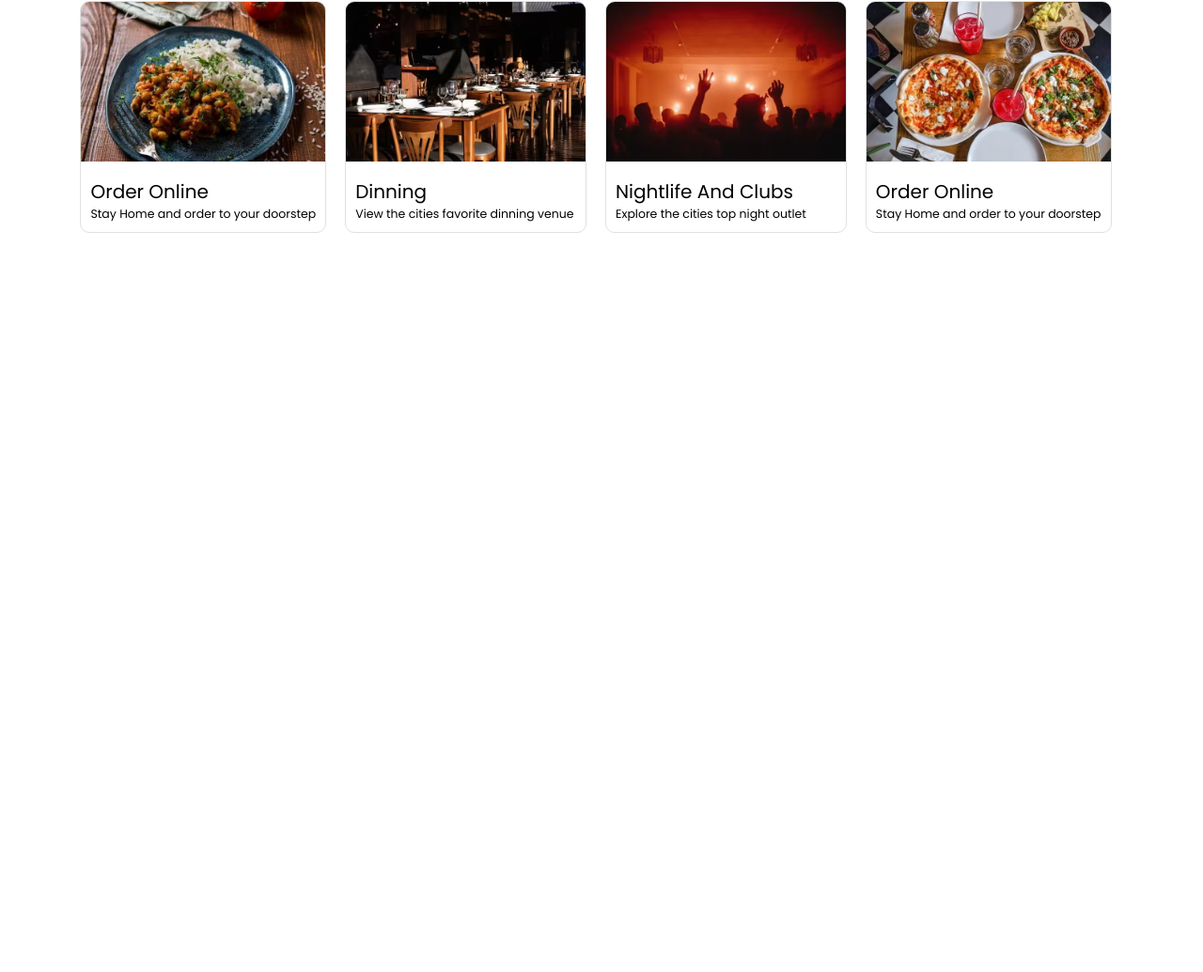
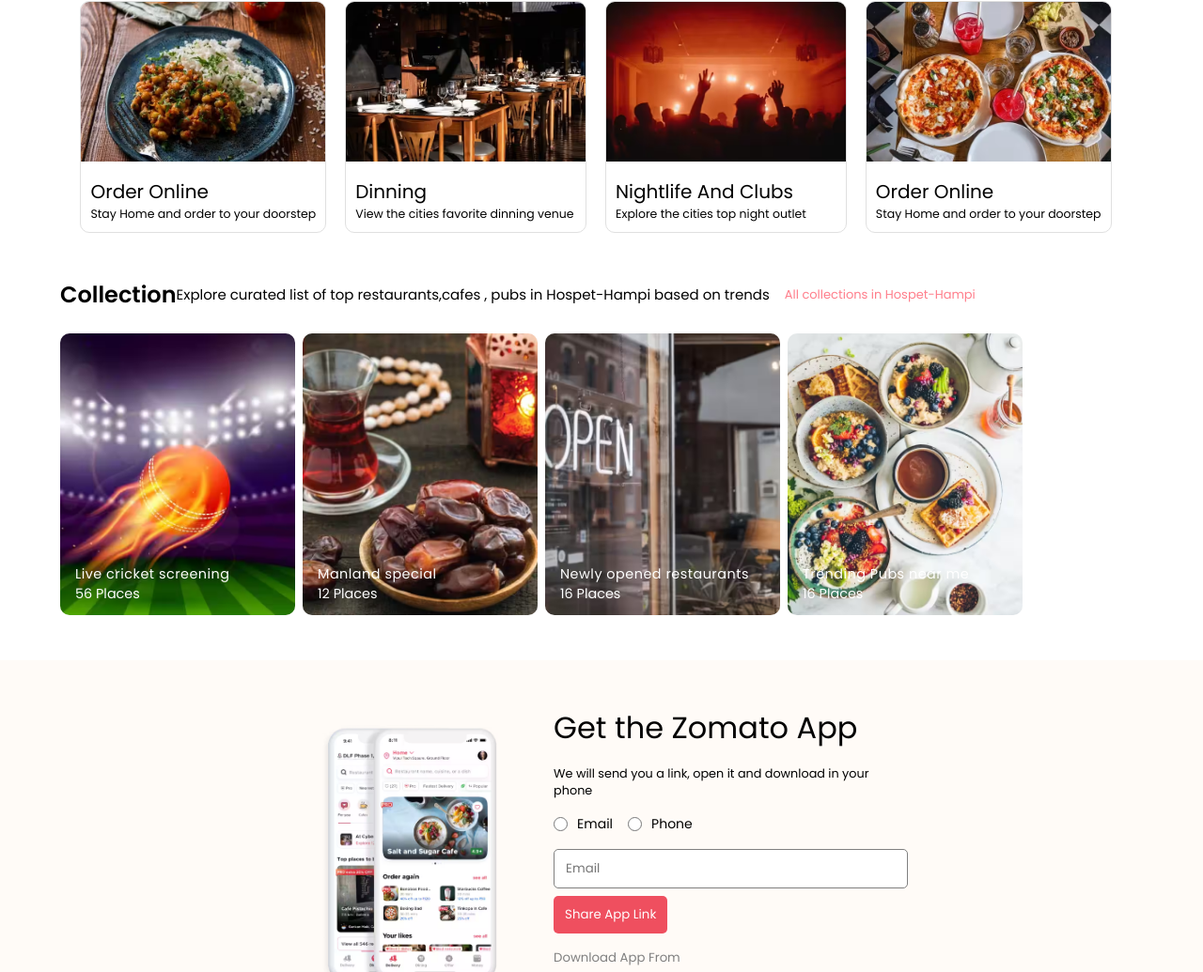
Before and after one commit to IrtizaJavaid/Zomato-Landing-page, a plain HTML site: page index.html in a window 1280 px wide. Shown: the part 527-1562 px from the top of the page at 94% size. Before the commit the page ends 823 px from the top, so only its background shows below. Drawn offline with Linux system fonts and the light colour scheme.

Commit message:
added the collection part

```diff
--- a/index.html
+++ b/index.html
@@ -59,8 +59,7 @@
         </h1>
         <div class="MainSection_input_container">
           <i
-            class="fa-light fa-location-dot"
-            class="MainSection_input_container_icon"
+            class="fa-light fa-location-dot MainSection_input_container_iconL"
           ></i>
           <input
             type="text"
@@ -68,8 +67,7 @@
             placeholder="Hampi-Hospet"
           />
           <i
-            class="fa-thin fa-nfc-magnifying-glass"
-            class="MainSection_input_container_icon"
+            class="MainSection_input_container_icon MainSection_input_container_iconS"
           ></i>
           <input
             type="text"
@@ -120,5 +118,82 @@
         </div>
       </div>
     </section>
+
+    <section class="container collection">
+      <h1 class="collection_h1">Collection</h1>
+      <div class="container_collection_heading">
+        <span
+          >Explore curated list of top restaurants,cafes , pubs in Hospet-Hampi
+          based on trends</span
+        >
+        <span>All collections in Hospet-Hampi</span>
+      </div>
+      <div class="container_collection_cards">
+        <div class="card card1">
+          <div class="overlay"></div>
+          <div class="card_content">
+            <h4>Live cricket screening</h4>
+            <span>56 Places</span>
+          </div>
+        </div>
+
+        <div class="card card2">
+          <div class="overlay"></div>
+          <div class="card_content">
+            <h4>Manland special</h4>
+            <span>12 Places</span>
+          </div>
+        </div>
+
+        <div class="card card3">
+          <div class="overlay"></div>
+          <div class="card_content">
+            <h4>Newly opened restaurants</h4>
+            <span>16 Places</span>
+          </div>
+        </div>
+
+        <div class="card card4">
+          <div class="overlay"></div>
+          <div class="card_content">
+            <h4>Trending Pubs near me</h4>
+            <span>16 Places</span>
+          </div>
+        </div>
+      </div>
+    </section>
+
+    <section class="container get__the_app">
+      <div class="semiContainer">
+          <div class="left">
+            <img src="./images/mobileBanner.png" alt="Mobile Banner" />
+          </div>
+          <div class="right">
+            <h1>Get the Zomato App</h1>
+            <p>We will send you a link, open it and download in your phone</p>
+            <div class="radio__button_container">
+              <div>
+                <input type="radio" id="email" name="download_app"/>
+                <label for="email" style="font-size: 14px;">Email</label>
+              </div>
+              <div>
+                <input type="radio" id="phone" name="download_app"/>
+                <label for="phone" style="font-size: 14px;">Phone</label>
+              </div>
+            </div>
+            <div class="input_container">
+              <input type="text" placeholder="Email"/>
+              <button>Share App Link</button>
+            </div>
+            <div class="download__app_container">
+              <h5>Download App From</h5>
+              <diV>
+                <img src="./images/appleStore.png" alt="Apple Store" />
+                <img src="./images/playStore.png" alt="Playe Store" />
+              </diV>
+            </div>
+          </div>
+      </div>
+    </section>
   </body>
 </html>
--- a/styles.css
+++ b/styles.css
@@ -73,9 +73,11 @@
     width: 35%;
     border-right: 2px solid #e0e0e0;
 }
+
 .MainSection_input_search {
     width: 65%;
 }
+
 
 @media only screen and (max-width: 600px){
     .navbar_menu_container .User_icon{
@@ -149,3 +151,189 @@
 .free_offer_container_card_para{
     font-size: 12.5px;
 }
+.collection_h1{
+  font-weight: 600;
+}
+.container_collection_heading{
+    font-size: 15px;
+    display: flex;
+    align-items: center;
+    justify-content: space-between;
+    flex-wrap: wrap;
+    gap: 1rem;
+}
+.container_collection_heading span:nth-child(2){
+     color: #ff7e8b;
+     font-size: 13px;
+     cursor: pointer;
+}
+.container_collection_cards{
+    display: flex;
+    align-items: center;
+    justify-content: center;
+    flex-wrap: wrap;
+    gap: 0.5rem;
+    margin-top: 1.5rem ;
+}
+ .card{
+    height: 300px;
+    min-width: 250px;
+   background-size: cover ;
+   background-position: center;
+   border-radius: 10px;
+   position: relative;
+   /* border: 1px solid; */
+}
+.card1{
+    background-image: url('./images/collection1.jpg.jpg');
+}
+.card2{
+    background-image: url('./images/collection2.jpg');
+}
+.card3{
+    background-image: url('./images/collection3.jpg');
+}
+.card4{
+    background-image: url('./images/collection4.jpg');
+}
+.overlay{
+    width: 100%;
+    height: 100%;
+    position: absolute;
+    top: 0;
+    left: 0;
+    border-radius: 10px;
+    background: linear-gradient(
+
+        rgba(225, 0, 0, 1) 0%,
+        rgba(225, 0, 2, 1) 50%,
+        rgba(225, 0, 0, 1) 85%,
+    );
+    z-index: 5;
+}
+.card_content{
+    position: absolute;
+    bottom: 0;
+    left: 0;
+    color: white;
+    padding: 12px 16px;
+    font-size: 0.9rem;
+    z-index: 6;
+}
+
+.card_content h4{
+    font-weight: 400;
+    letter-spacing: 0.5px;
+}
+.get__the_app{
+    display: flex;
+    align-items: center;
+    justify-content: center;
+    background-color: rgb(255,251,247);
+    width: 100%;
+    padding: 3rem 6rem;
+}
+
+.get__the_app .semiContainer{
+    width: 60%;
+    display: flex;
+    justify-content: center;
+    align-items: center;
+    flex-wrap: wrap;
+    gap: 1.5rem;
+}
+
+.get__the_app .semiContainer .left{
+    flex: 2;
+}
+
+.get__the_app .semiContainer .left img{
+    width: 100%;
+    object-fit: cover;
+    object-position: center;
+}
+
+.get__the_app .semiContainer .right{
+    flex: 3;
+    height: 100%;
+    display: flex;
+    flex-direction: column;
+    gap: 1rem;
+}
+
+.right h1{
+    font-weight: 400;
+    font-size: 2rem;
+}
+
+.right p{
+    font-size: 0.8rem;
+}
+
+.right .radio__button_container{
+    display: flex;
+    align-items: center;
+    gap: 1rem;
+}
+
+.right .radio__button_container div{
+    display: flex;
+    align-items: center;
+    justify-content: center;
+    gap: 10px;
+}
+
+.right .radio__button_container div input{
+    height: 15px;
+    width: 15px;
+    accent-color: rgb(239, 79, 95);
+}
+
+.right .input_container{
+    display: flex;
+    gap: 0.5rem;
+}
+
+.input_container{
+    flex-wrap: wrap;
+}
+
+.input_container button,
+.input_container input{
+    padding: 10px 12px;
+}
+
+.input_container input{
+    flex: auto;
+    border:  1.5px solid gray;
+    outline: none;
+    border-radius: 5px;
+}
+
+.input_container button{
+    border: none;
+    background-color: rgb(239, 79, 95);
+    color: white;
+    border-radius: 5px;
+    cursor: pointer;
+}
+
+.right .download__app_container{
+    display: flex;
+    flex-direction: column;
+    gap: 0.7rem;
+}
+
+.right .download__app_container h5{
+    font-weight: 400;
+    color: gray;
+}
+
+.right .download__app_container div{
+    display: flex;
+    gap: 1rem;
+}
+
+.right .download__app_container div img{
+    width: 35%;
+}
```
